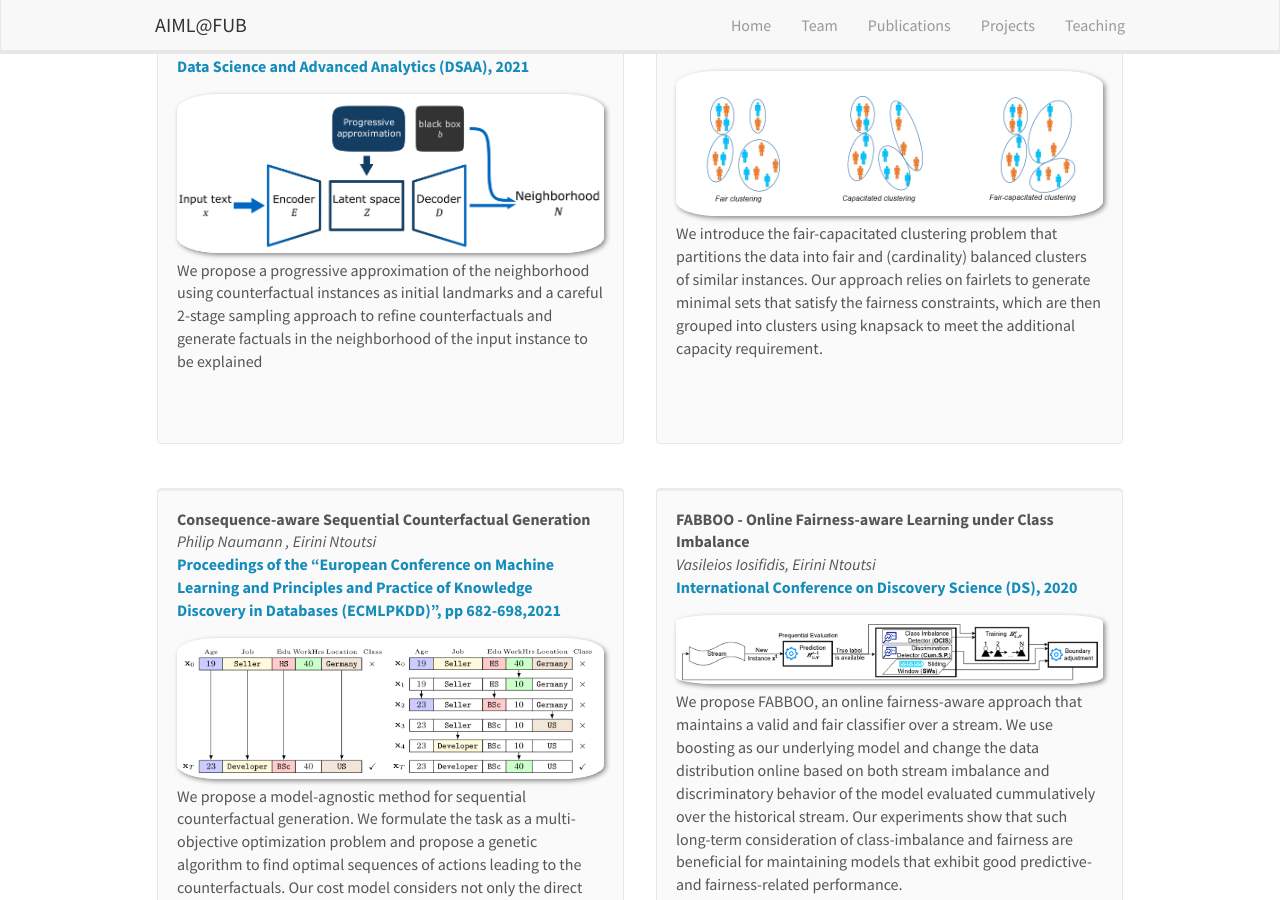
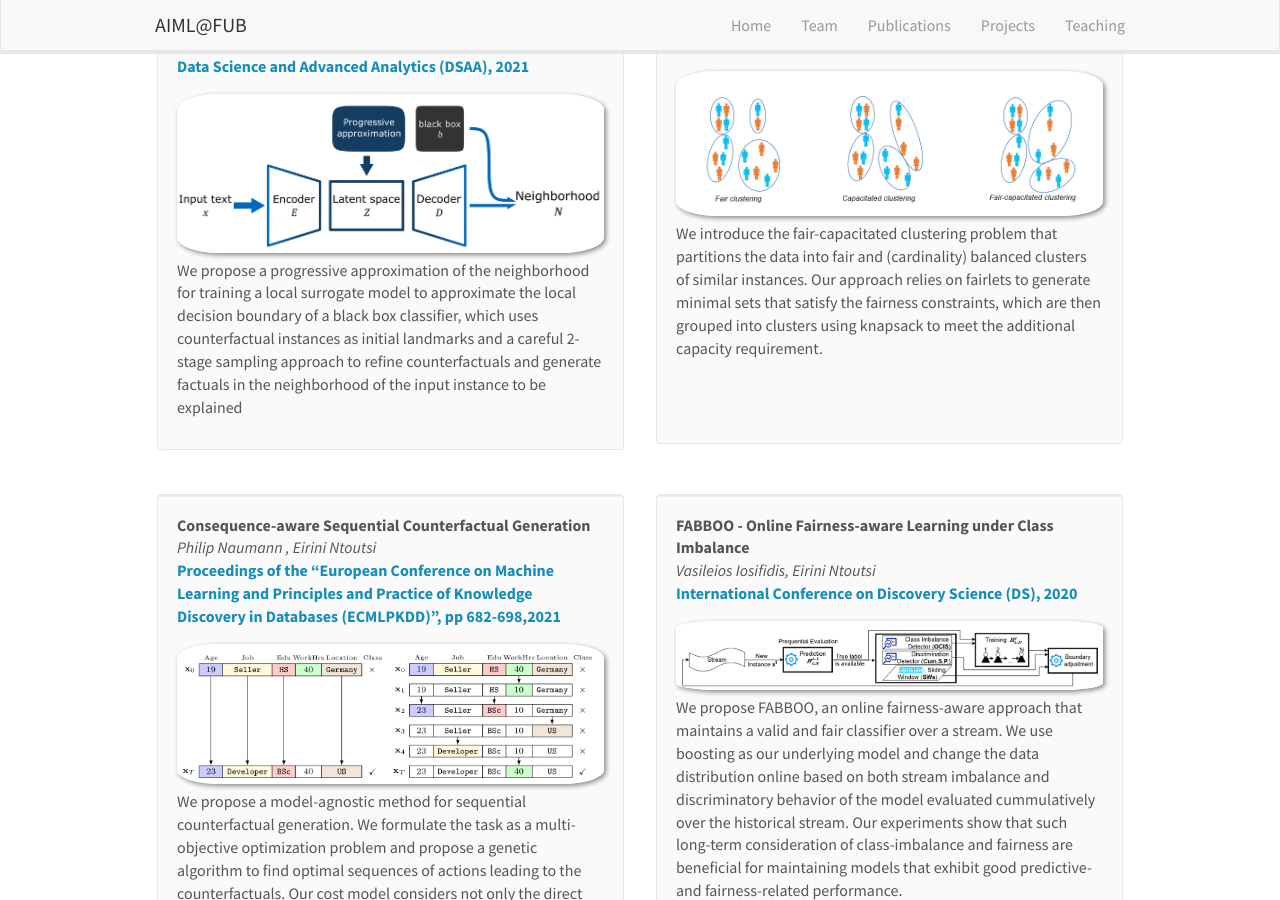
Before and after one commit to AIML-research/AIML-research.github.io, a Jekyll site: the page built from _pages/publications.md, in a window 1280 px wide and 900 px high, scrolled down 801 px. Built offline with Jekyll 4.4.1, drawn with Linux system fonts in a browser that asks for light colours; nearby versions of some CDN libraries.

Commit message:
Update publist.yml

```diff
--- a/_data/publist.yml
+++ b/_data/publist.yml
@@ -52,7 +52,7 @@
 
 - title: "XPROAX-Local explanations for text classification with progressive neighborhood approximation"
   image: Yi2021.png
-  description: We propose a progressive approximation of the neighborhood using counterfactual instances as initial landmarks and a careful 2-stage sampling approach to refine counterfactuals and generate factuals in the neighborhood of the input instance to be explained
+  description: We propose a progressive approximation of the neighborhood for training a local surrogate model to approximate the local decision boundary of a black box classifier, which uses counterfactual instances as initial landmarks and a careful 2-stage sampling approach to refine counterfactuals and generate factuals in the neighborhood of the input instance to be explained
   authors: Yi Cai, Arthur Zimek, Eirini Ntoutsi
   link:
     url: https://ieeexplore.ieee.org/abstract/document/9564153
```
